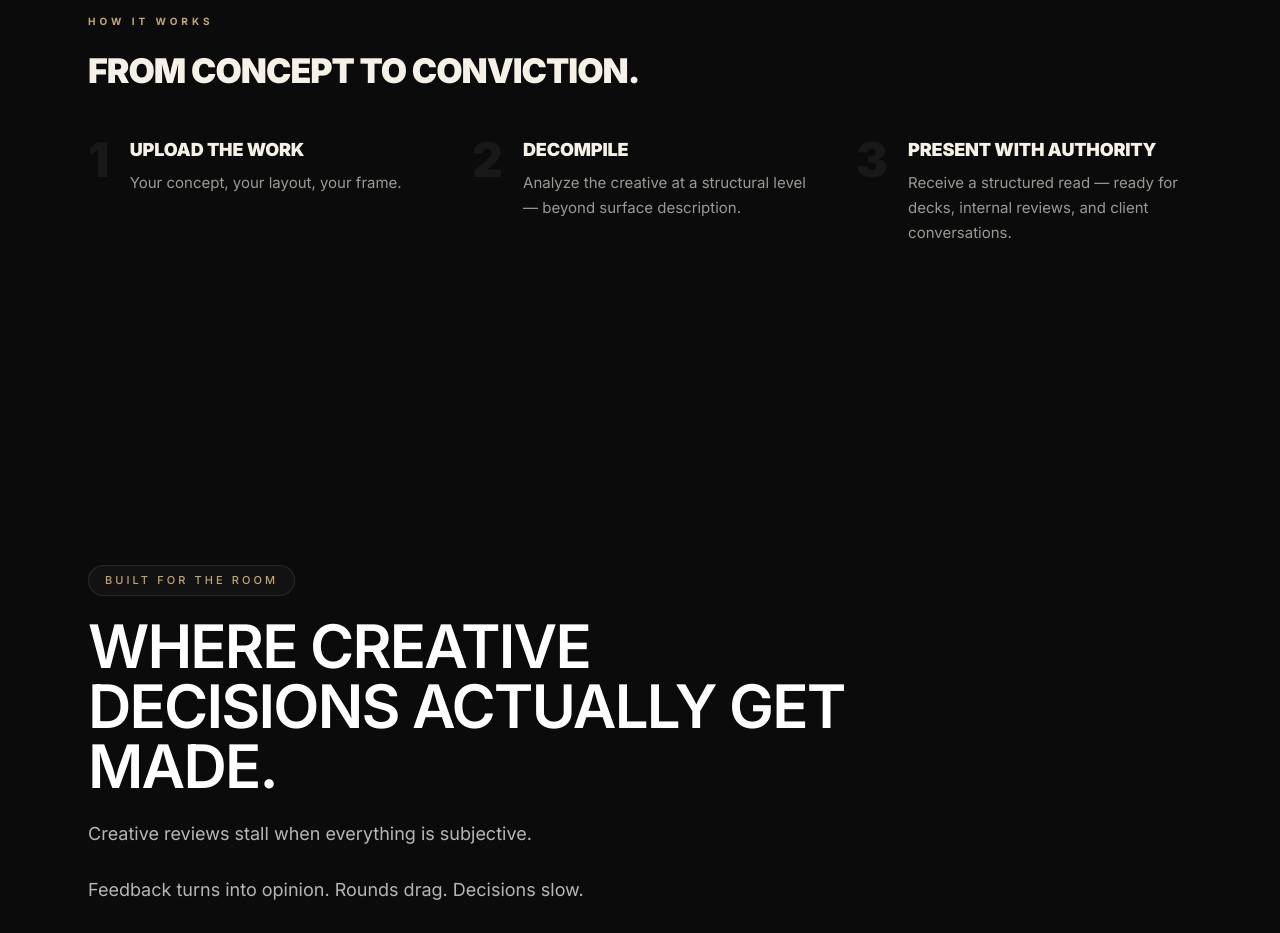
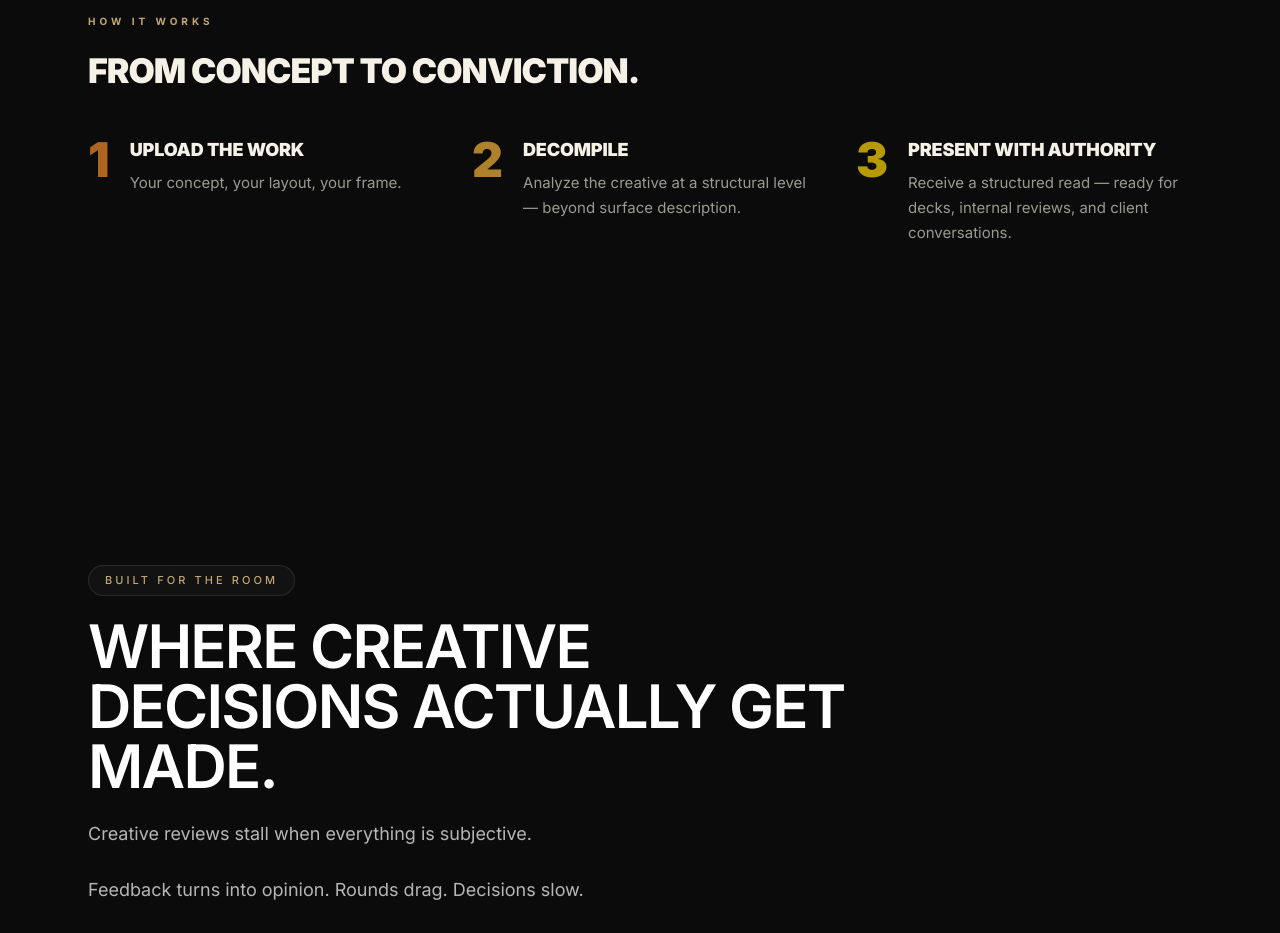
Before and after one commit to popvisly/visual-decompiler, a Next.js app: page / in a window 1280 px wide. Shown: the part 2780-3713 px from the top of the page. Built offline with nearby package versions, Linux system fonts and the light colour scheme; no server answers.

Commit message:
Color-grade How It Works step numbers with orange-to-yellow progression

```diff
--- a/src/components/marketing/HowItWorks.tsx
+++ b/src/components/marketing/HowItWorks.tsx
@@ -154,7 +154,7 @@ export default function HowItWorks() {
                             transition={{ duration: 0.8, delay: idx * 0.15, ease: [0.16, 1, 0.3, 1] }}
                         >
                             <div className="flex items-start gap-5">
-                                <span className="text-[48px] font-black leading-none text-[#F6F1E7]/[0.06]">{step.n}</span>
+                                <span className={`text-[48px] font-black leading-none ${idx === 0 ? 'text-[#F28C28]/70' : idx === 1 ? 'text-[#F7B43A]/70' : 'text-[#FFD600]/70'}`}>{step.n}</span>
                                 <div>
                                     <h3 className="mb-2 text-[18px] font-black uppercase tracking-[-0.01em] text-[#F6F1E7]">{step.title}</h3>
                                     <p className="text-[15px] leading-[1.65] text-[#9a9a94]">{step.detail}</p>
```
